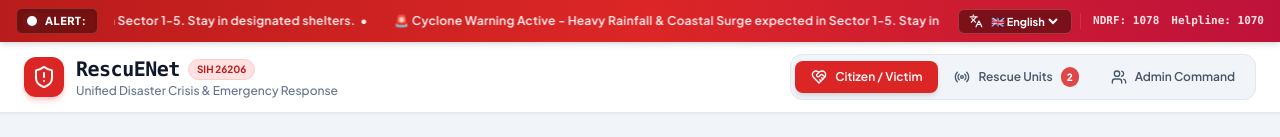
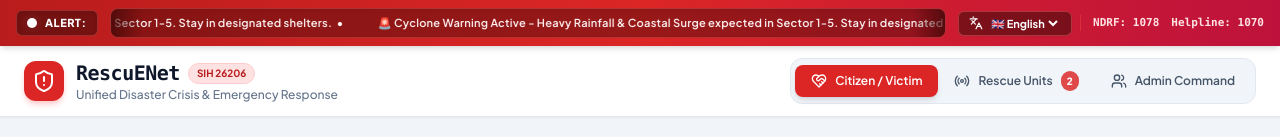
Before and after one commit to mohith0705/rescuenet-sih26206, a React (Vite) app: page / in a window 1280 px wide. Shown: the top 137 px of the page. Built offline with nearby package versions, Linux system fonts and the light colour scheme.

Commit message:
Add frosted glass container track with edge vignette fades for emergency ticker text

```diff
--- a/src/components/Navbar.jsx
+++ b/src/components/Navbar.jsx
@@ -19,12 +19,19 @@ export default function Navbar({ activeRole, setActiveRole, activeSosCount, curr
           <span className="font-extrabold uppercase tracking-wider text-[11px] text-white">ALERT:</span>
         </div>
 
-        {/* Marquee Motion Scrolling Text */}
-        <div className="overflow-hidden whitespace-nowrap mx-4 flex-1 relative flex items-center">
-          <div className="animate-marquee-ltr font-semibold tracking-wide text-red-50 text-[12px]">
-            <span className="shrink-0 pr-6">🚨 {t.disasterAlert} &nbsp;&bull;&nbsp; 🚨 {t.disasterAlert} &nbsp;&bull;&nbsp;</span>
-            <span className="shrink-0 pr-6">🚨 {t.disasterAlert} &nbsp;&bull;&nbsp; 🚨 {t.disasterAlert} &nbsp;&bull;&nbsp;</span>
+        {/* Marquee Motion Scrolling Text Container Track */}
+        <div className="mx-3 flex-1 overflow-hidden whitespace-nowrap relative flex items-center bg-red-950/45 backdrop-blur-sm py-1 px-2 rounded-lg border border-red-400/30 shadow-inner">
+          {/* Left Fade Gradient Vignette */}
+          <div className="absolute left-0 top-0 bottom-0 w-8 bg-gradient-to-r from-red-950/80 to-transparent z-10 pointer-events-none"></div>
+
+          {/* Moving Marquee Text */}
+          <div className="animate-marquee-ltr font-semibold tracking-wide text-red-50 text-[11px] py-0.5">
+            <span className="shrink-0 pr-8">🚨 {t.disasterAlert} &nbsp;&bull;&nbsp; 🚨 {t.disasterAlert} &nbsp;&bull;&nbsp;</span>
+            <span className="shrink-0 pr-8">🚨 {t.disasterAlert} &nbsp;&bull;&nbsp; 🚨 {t.disasterAlert} &nbsp;&bull;&nbsp;</span>
           </div>
+
+          {/* Right Fade Gradient Vignette */}
+          <div className="absolute right-0 top-0 bottom-0 w-8 bg-gradient-to-l from-red-950/80 to-transparent z-10 pointer-events-none"></div>
         </div>
 
         {/* Language Switcher Dropdown */}
```
